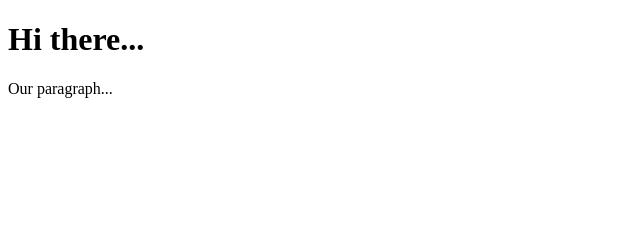
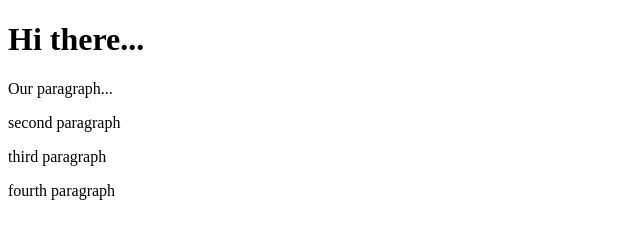
Before and after one commit to Iske82/gitTest, a plain HTML site: page index.html in a window 1280 px wide. Shown: the whole page, without its empty margins (0-640 px from the left). Drawn offline with Linux system fonts and the light colour scheme.

Commit message:
modifikation

```diff
--- a/index.html
+++ b/index.html
@@ -6,5 +6,8 @@
 <body>
 	<h1>Hi there...</h1>
 		<p>Our paragraph...</p>
+		<p>second paragraph</p>
+		<p>third  paragraph</p>
+		<p>fourth paragraph</p>
 </body>
 </html>
```
